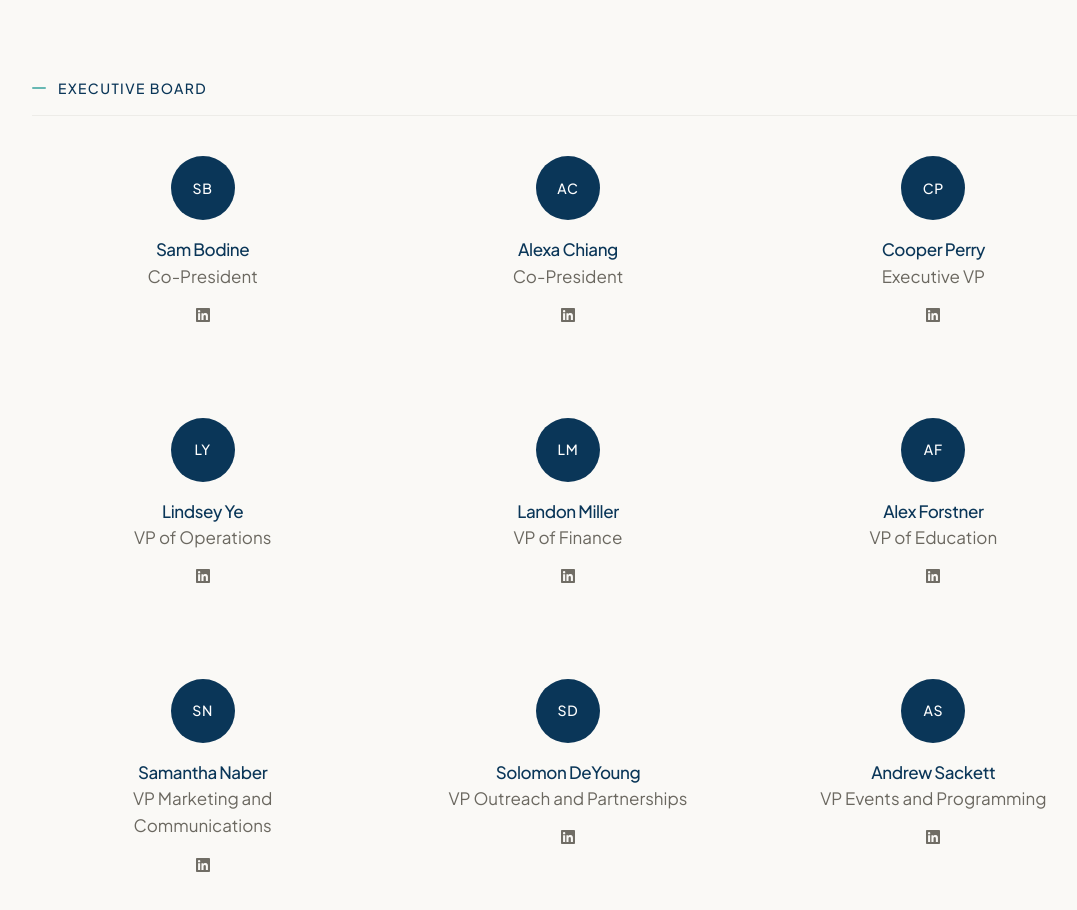
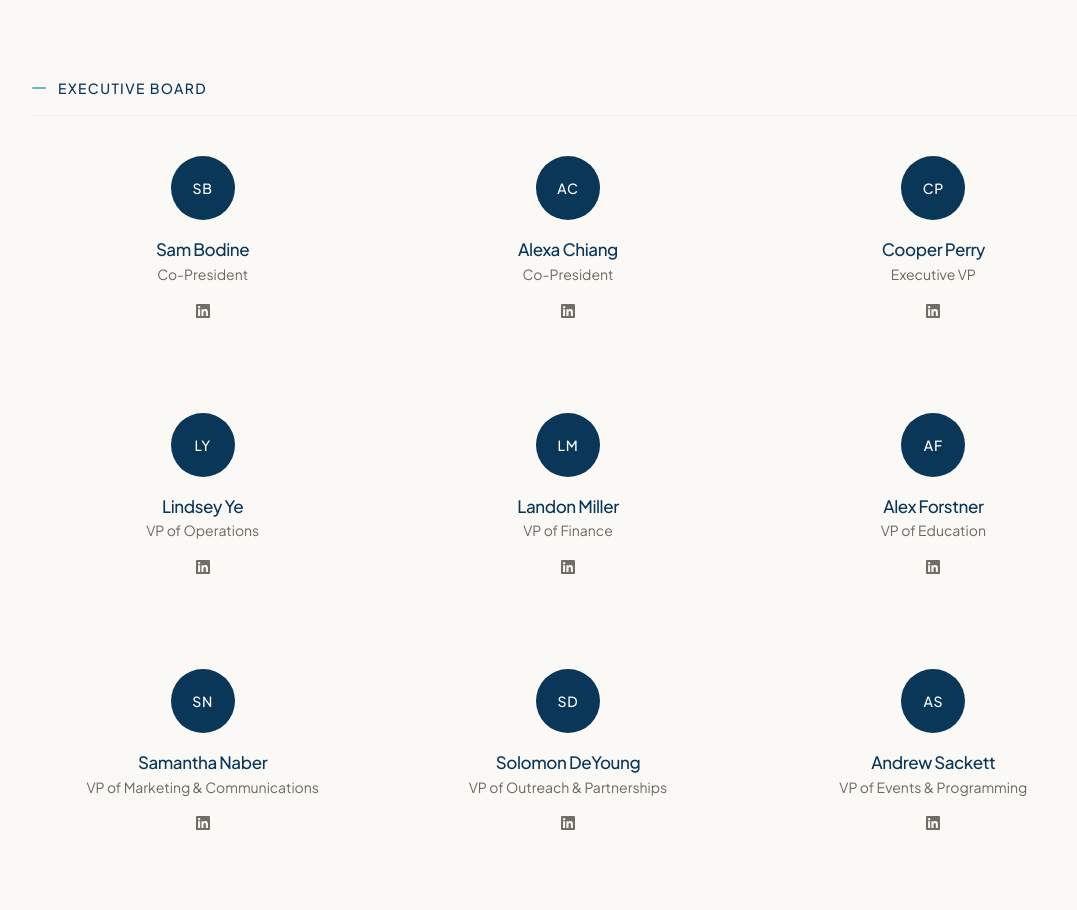
Before and after one commit to sbodine-lab/ublda-website, a React (Vite) app: page /team in a window 1280 px wide. Shown: the part 580-1490 px from the top of the page, without its empty margins (72-1149 px from the left). Built offline with nearby package versions, Linux system fonts and the light colour scheme.

Commit message:
Fix leadership title formatting and responsive spacing (#114)

```diff
--- a/src/pages/Team.css
+++ b/src/pages/Team.css
@@ -56,16 +56,16 @@
   margin-top: 0;
 }
 
-/* Grid - uniform 3-col */
+/* Give long titles room before adding another column. */
 .team-grid {
   display: grid;
-  grid-template-columns: repeat(3, 1fr);
+  grid-template-columns: repeat(auto-fit, minmax(min(100%, 280px), 1fr));
   gap: var(--space-6);
 }
 
 /* Card - seamless, no border/bg */
 .team-card {
-  padding: var(--space-8);
+  padding: var(--space-8) var(--space-4);
   text-align: center;
   position: relative;
   border-radius: var(--radius-lg);
@@ -96,7 +96,7 @@
 }
 
 .team-card__role {
-  font-size: var(--text-base);
+  font-size: var(--text-sm);
   color: var(--color-gray-600);
   margin-bottom: var(--space-3);
 }
@@ -128,12 +128,11 @@
   }
 
   .team-grid {
-    grid-template-columns: repeat(2, 1fr);
     gap: var(--space-3);
   }
 
   .team-card {
-    padding: var(--space-6);
+    padding: var(--space-6) var(--space-4);
   }
 
   .team-card__avatar {
@@ -145,14 +144,4 @@
     font-size: var(--text-base);
   }
 
-  .team-card__role {
-    font-size: var(--text-sm);
-  }
-
 }
-
-@media (max-width: 400px) {
-  .team-grid {
-    grid-template-columns: 1fr;
-  }
-}
--- a/src/pages/Team.tsx
+++ b/src/pages/Team.tsx
@@ -17,9 +17,9 @@ const board: Member[] = [
   { name: 'Lindsey Ye', role: 'VP of Operations', initials: 'LY', desc: 'Manages meeting logistics and member operations.', linkedin: 'https://www.linkedin.com/in/lindsey-ye/' },
   { name: 'Landon Miller', role: 'VP of Finance', initials: 'LM', desc: 'Manages the budget, funding requests, and reimbursements.', linkedin: 'https://www.linkedin.com/in/landon-miller-064a16258/' },
   { name: 'Alex Forstner', role: 'VP of Education', initials: 'AF', desc: 'Plans educational programming and consulting training.', linkedin: 'https://www.linkedin.com/in/alex-forstner/' },
-  { name: 'Samantha Naber', role: 'VP Marketing and Communications', initials: 'SN', desc: 'Manages communications and promotes club events.', linkedin: 'https://www.linkedin.com/in/samanthanaber/' },
-  { name: 'Solomon DeYoung', role: 'VP Outreach and Partnerships', initials: 'SD', desc: 'Builds relationships with speakers and prospective project partners.', linkedin: 'https://www.linkedin.com/in/solomon-deyoung/' },
-  { name: 'Andrew Sackett', role: 'VP Events and Programming', initials: 'AS', desc: 'Organizes club events and coordinates program logistics.', linkedin: 'https://www.linkedin.com/in/andrew-sackett-a1a5662bb/' },
+  { name: 'Samantha Naber', role: 'VP of Marketing & Communications', initials: 'SN', desc: 'Manages communications and promotes club events.', linkedin: 'https://www.linkedin.com/in/samanthanaber/' },
+  { name: 'Solomon DeYoung', role: 'VP of Outreach & Partnerships', initials: 'SD', desc: 'Builds relationships with speakers and prospective project partners.', linkedin: 'https://www.linkedin.com/in/solomon-deyoung/' },
+  { name: 'Andrew Sackett', role: 'VP of Events & Programming', initials: 'AS', desc: 'Organizes club events and coordinates program logistics.', linkedin: 'https://www.linkedin.com/in/andrew-sackett-a1a5662bb/' },
 ]
 
 const LinkedInIcon = () => (
```
